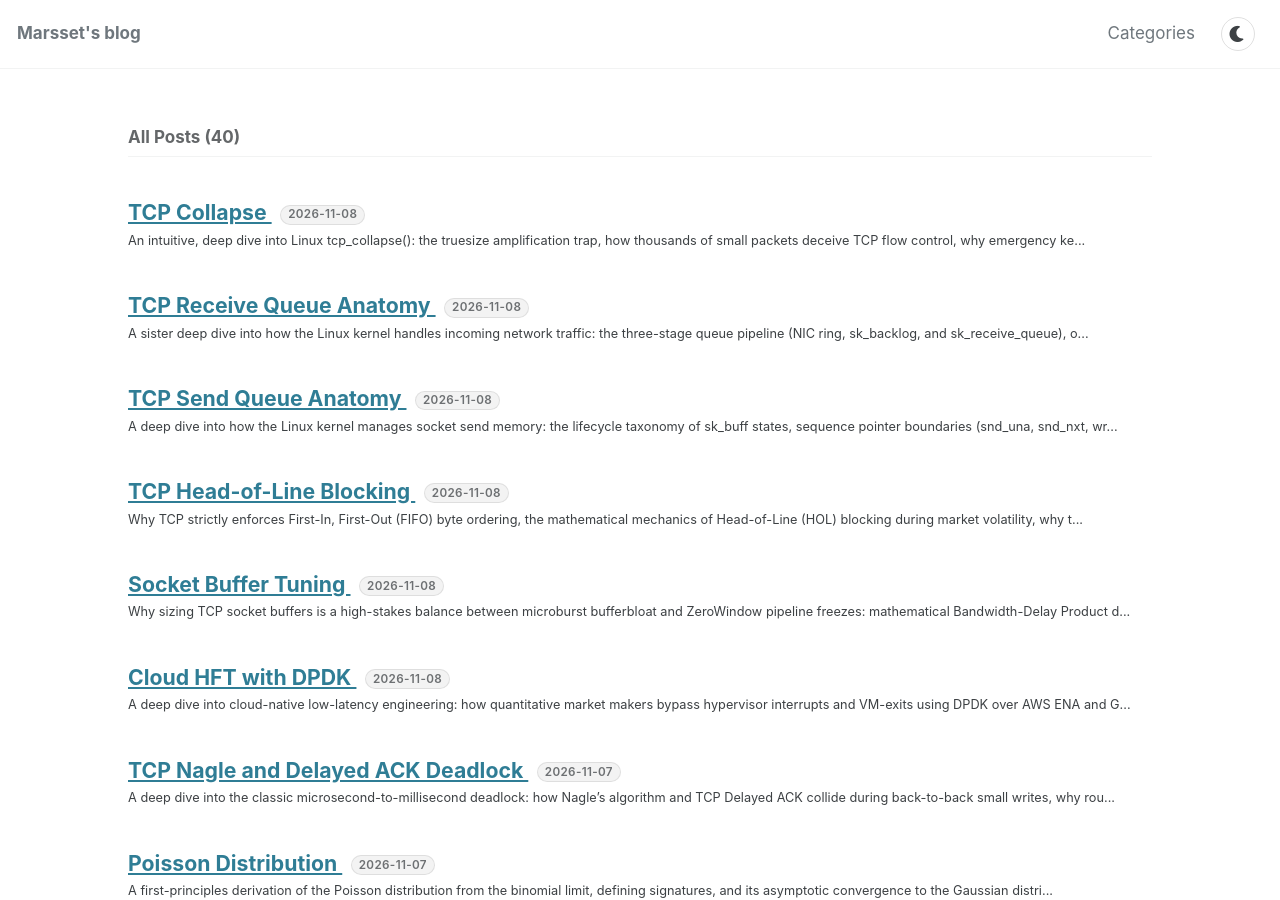
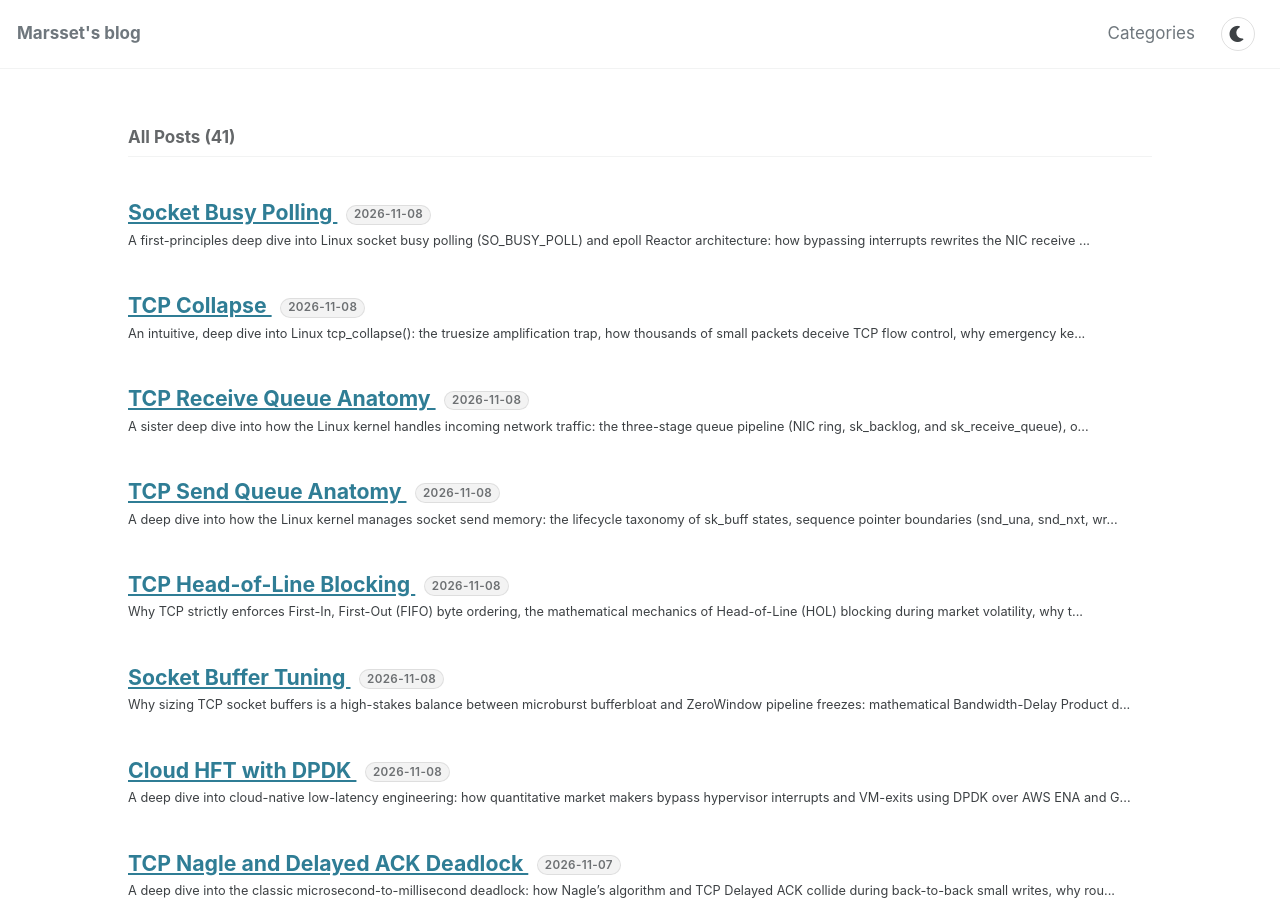
Before and after one commit to marsset/marsset.github.io, a Jekyll site: the page built from index.markdown, in a window 1280 px wide and 900 px high. Built offline with Jekyll 4.4.1, drawn with Linux system fonts in a browser that asks for light colours; cached includes are drawn as plain includes; some of the changed lines change nothing that is shown.

Commit message:
Add Socket Busy Polling post and cross-references

````diff
--- a/_posts/2026-11-08-tcp-receive-queue.markdown
+++ b/_posts/2026-11-08-tcp-receive-queue.markdown
@@ -203,10 +203,10 @@ Modern NICs use Generic Receive Offload (GRO) to bundle multiple incoming TCP pa
   sudo ethtool -K eth0 gro off lro off
   ```
 
-### 3. Eliminate Interrupt Jitter with `SO_BUSY_POLL`
+### 3. Eliminate Interrupt Jitter with [`SO_BUSY_POLL`](/system/2026/11/09/socket-busy-polling.html)
 Traditional packet delivery relies on hardware interrupts $\to$ NAPI softirq scheduling $\to$ context switch to user thread. This introduces $2\,\mu\text{s}$ to $10\,\mu\text{s}$ of unpredictable jitter.
 
-By configuring `SO_BUSY_POLL`, the user-space thread spins directly on the device driver queue, draining packets the nanosecond DMA finishes:
+By configuring [`SO_BUSY_POLL`](/system/2026/11/09/socket-busy-polling.html), the user-space thread spins directly on the device driver queue, draining packets the nanosecond DMA finishes:
 
 ```cpp
 int busy_poll_us = 50; // Poll for 50 microseconds
--- /dev/null
+++ b/_posts/2026-11-09-socket-busy-polling.markdown
@@ -0,0 +1,255 @@
+---
+title: "Socket Busy Polling"
+date: 2026-11-09 07:15:00 +0800
+categories:
+  - system
+tags: system linux kernel networking tcp low-latency performance epoll
+excerpt: >
+  A first-principles deep dive into Linux socket busy polling (SO_BUSY_POLL) and epoll Reactor architecture: how bypassing interrupts rewrites the NIC receive path, CPU cache and thermal trade-offs, Edge vs. Level triggering, and preventing FD starvation during market bursts.
+---
+
+In our previous explorations of [TCP Receive Queue Anatomy](/system/2026/11/08/tcp-receive-queue.html) and [TCP Collapse](/system/2026/11/09/tcp-collapse.html), we analyzed how packets travel from the physical wire into kernel memory buffers (`sk_receive_queue`).
+
+However, that only solves half the journey. Once a packet lands in kernel memory, a fundamental architectural dilemma emerges:
+
+**How does your application code actually learn that the packet is there?**
+
+If your application only handles one connection, it can simply call `read()` and block. But high-performance trading gateways and market data handlers simultaneously manage dozens or hundreds of sockets: exchange price feeds, broker drop copies, order entry gateways, and risk engines.
+
+To solve this, Linux provides **`epoll`**—the kernel's event multiplexer. Yet under default configurations, both `epoll` and standard socket I/O rely on hardware interrupts and OS scheduler wakeups that inject $5$ to $20\,\mu\text{s}$ of tail latency into every packet.
+
+To eliminate this overhead, high-frequency execution stacks turn to **`SO_BUSY_POLL`**.
+
+---
+
+## 1. What is `epoll`? (The 60-Second Primer)
+
+If you have never worked with `epoll`, the concept is straightforward when viewed as an alternative to thread-per-socket architectures.
+
+### The Problem: Multi-Socket Blocking
+Imagine an execution engine managing 50 sockets. If your thread calls a blocking `read()` on Socket 1, the operating system puts the thread to sleep until Socket 1 receives data.
+
+If Socket 5 (an exchange order fill) receives urgent data a microsecond later, **your application is completely blind to it** because the thread is asleep waiting on Socket 1.
+
+```text
+Thread State: [ BLOCKED ON SOCKET 1 ] ──► ASLEEP (TASK_INTERRUPTIBLE)
+Socket 5:     [ CRITICAL ORDER FILL ARRIVES ] ──► WAITING UNNOTICED IN RAM!
+```
+
+### The Solution: Event Multiplexing with `epoll`
+Instead of blocking on individual sockets, your thread gives all 50 socket file descriptors (FDs) to the kernel using `epoll`:
+1. **`epoll_create1()`**: Creates an `epoll` instance inside the kernel (backed by a Red-Black tree of watched file descriptors).
+2. **`epoll_ctl()`**: Adds, modifies, or removes sockets to watch for events (e.g., `EPOLLIN` indicates data is ready to be read).
+3. **`epoll_wait()`**: Puts the thread to sleep **once**, waiting on the entire set of 50 sockets. As soon as *any* socket receives data, `epoll_wait()` returns an array of ready file descriptors.
+
+Your thread wakes up, drains data from the ready sockets, and calls `epoll_wait()` again. This is the foundation of the classic **Reactor Pattern**.
+
+---
+
+## 2. The Latency Trap: Traditional NAPI and Interrupts
+
+Under the default Linux network stack, how does `epoll_wait()` know when to wake up?
+
+It relies on a chain of hardware interrupts, software interrupts (NAPI softirqs), and OS scheduler context switches:
+
+```text
+1. Wire Arrival:       Packet lands in NIC Hardware RX Ring via DMA
+                              │
+2. Hardware Interrupt: NIC fires IRQ line to CPU core
+                              │
+3. Top-Half Handler:   CPU suspends user code; masks NIC interrupts; schedules NAPI
+                              │
+4. Bottom-Half (NAPI): ksoftirqd wakes; calls driver napi_poll(); allocates sk_buff;
+                       enqueues to sk_receive_queue; calls sk->sk_data_ready()
+                              │
+5. Scheduler Wakeup:   Kernel moves user thread from wait queue to run queue;
+                       context switches CPU registers and memory page tables
+                              │
+6. Application Read:   Thread returns from epoll_wait(), executes recv()
+```
+
+### The Cost of the Interrupt Chain
+This traditional chain introduces severe latency liabilities for high-frequency trading:
+* **Context-Switch Penalties:** Transitioning the CPU core from user space to kernel space, running interrupt service routines, and switching back costs $2$ to $5\,\mu\text{s}$.
+* **Scheduler Jitter:** The OS scheduler may take anywhere from $5$ to $50\,\mu\text{s}$ to reschedule a sleeping thread (`TASK_INTERRUPTIBLE` $\to$ `TASK_RUNNING`), especially under core contention.
+* **CPU Cache Thrashing:** In many Linux configurations, the hardware interrupt fires on Core A (servicing `ksoftirqd`), while your trading application runs on Core B. When Core B finally calls `recv()`, the packet headers and payload reside on Core A's L1/L2 caches, forcing an expensive **cross-core cache coherency bounce (L3 miss)**.
+
+---
+
+## 3. How `SO_BUSY_POLL` Rewrites the Receive Path
+
+Linux 3.11 introduced **`SO_BUSY_POLL`** (`SOL_SOCKET`), fundamentally altering the packet delivery pipeline:
+
+```c
+int busy_poll_us = 50; // Poll for up to 50 microseconds
+setsockopt(sock_fd, SOL_SOCKET, SO_BUSY_POLL, &busy_poll_us, sizeof(busy_poll_us));
+```
+
+### The Fundamental Shift: Inverting Control
+Instead of passively yielding the CPU and waiting for the kernel to wake it up via interrupt, **the user-space application thread itself drives the NIC polling routine from process context**.
+
+```text
+TRADITIONAL INTERRUPT PATH:
+Application: [ epoll_wait() ] ──► SLEEP (Yields CPU) ───────────────► WAKEUP ──► recv()
+                                     ▲                                  ▲
+Hardware:    Packet Arrives ──► Hard IRQ ──► SoftIRQ (napi_poll) ───────┘
+
+SO_BUSY_POLL PATH:
+Application: [ epoll_wait() / recv() ]
+                   │
+                   ▼ (Receive queue empty? DO NOT SLEEP!)
+             User thread calls directly into driver's napi_poll()
+                   │
+                   ├─► Checks NIC Hardware RX Ring descriptors in RAM
+                   ├─► Packet detected! Moves into sk_receive_queue
+                   ▼
+             Returns data immediately to user buffer! (ZERO IRQs, ZERO Context Switches)
+```
+
+### How It Works Mechanically
+1. When your application calls `recv()`, `read()`, or `epoll_wait()`, the kernel checks `sk_receive_queue`.
+2. If packets are already present, they are returned immediately.
+3. If the queue is empty, the kernel **refuses to sleep**. Instead, the current thread enters a tight loop for up to `busy_poll_us` microseconds.
+4. On every loop iteration, the user thread calls the network device driver's `napi_poll()` method directly.
+5. The thread reads the physical NIC RX ring descriptors in host RAM. As soon as a descriptor indicates a packet has arrived via DMA, the thread executes the TCP stack logic inline and copies the payload to user space.
+
+If no packet arrives before the `busy_poll_us` timer expires, the thread gracefully falls back to the traditional interrupt-driven sleep.
+
+---
+
+## 4. Architectural Trade-offs: Cache, Core, and Thermals
+
+While `SO_BUSY_POLL` eliminates interrupt overhead, it is not a free lunch. It trades hardware efficiency and power for deterministic tail latency.
+
+### 1. CPU Cache: The Pure Win
+* **Zero L3 Cache Bouncing:** The exact CPU core that processes the trading logic is the core executing `napi_poll()`.
+* **Hot L1/L2 Cachelines:** As the core DMA-polls the ring buffer and executes TCP validation, the packet payload is brought directly into the core's private L1 and L2 data caches. When the function returns to user space, the payload is already smoking hot in L1 cache, allowing message decoders (e.g., SBE or FIX parsers) to run with zero memory stall cycles.
+
+### 2. Core Utilization: The Dedicated Resource Cost
+* In traditional systems, an idle network thread yields the CPU, allowing other processes to run.
+* With `SO_BUSY_POLL`, the core spins at **100% CPU utilization** during active bursts.
+* To prevent priority inversions and thread starvation, cores running `SO_BUSY_POLL` must be **strictly isolated (`isolcpus`)** and dedicated to network processing. You cannot safely co-locate batch computing or logging threads on a busy-polling core.
+
+### 3. Thermal & Power Consumption: Turbo Frequency Penalties
+* **No C-States:** Modern Intel/AMD CPUs drop idle cores into low-power sleep states (C1, C6) to conserve energy and manage thermal headroom. Busy polling keeps the core pinned in C0 (full power) indefinitely.
+* **Thermal Throttling & Turbo Budget:** Server processors dynamically allocate power to boost clock frequencies (Intel Turbo Boost / AMD Precision Boost). When multiple cores are pinned at 100% running busy polls, package power consumption spikes. This can force the processor to downclock all cores across the socket to stay within the thermal envelope (TDP), inadvertently reducing the peak clock speed of your pricing calculation engines.
+
+---
+
+## 5. Reactor Triggering: Edge (`EPOLLET`) vs. Level (`EPOLLLT`)
+
+In an `epoll`-based Reactor architecture, the kernel allows you to configure how sockets notify your event loop:
+
+### Level-Triggered (`EPOLLLT` - The Default)
+* **Behavior:** As long as there is unread data sitting in `sk_receive_queue`, `epoll_wait()` will **repeatedly report the socket as ready** on every single invocation.
+* **Advantage:** Foolproof simplicity. If your application only reads 500 bytes of a 2 KB message, the very next call to `epoll_wait()` will immediately return the socket again.
+* **Disadvantage:** High system call overhead. If you cannot process all data immediately, `epoll_wait()` continually wakes up on the same FD, burning unnecessary CPU cycles.
+
+### Edge-Triggered (`EPOLLET` - The State Transition)
+* **Behavior:** `epoll_wait()` delivers a notification **only when new data arrives on a previously quiescent socket** (a rising edge from 0 bytes to $> 0$ bytes).
+* **Advantage:** Maximum throughput and minimal kernel event transitions. `epoll` notifies you once; it will not notify you again until *new* traffic arrives from the wire.
+* **The Dangerous Trap:** If you call `recv()` once, consume only half the available buffer, and return to `epoll_wait()`, **the kernel will never notify you again for the remaining data**. The remaining bytes will sit frozen in `sk_receive_queue` indefinitely until an unrelated packet arrives to trigger a new edge.
+
+```text
+EDGE-TRIGGERED MANDATE:
+When using EPOLLET, you MUST use non-blocking sockets (O_NONBLOCK)
+and read in a tight loop until recv() explicitly returns -1 with EAGAIN or EWOULDBLOCK.
+```
+
+---
+
+## 6. The FD Starvation Catastrophe and Prevention
+
+The strict requirement of `EPOLLET`—draining a socket until `EAGAIN`—creates one of the most dangerous failure modes in financial market gateways: **File Descriptor Starvation (FD Starvation)**.
+
+### The Attack Vector: The Market Burst
+Imagine your Reactor thread monitors two sockets:
+* **Socket A:** Binance BTC-USDT market data tick stream.
+* **Socket B:** CME Order Execution Gateway (where your fill confirmations arrive).
+
+At 08:30:00 EST (CPI data release), Binance unleashes an avalanche of 500,000 quote updates per second.
+
+Because Socket A is in `EPOLLET` mode, your worker thread executes the standard draining loop:
+
+```c
+// THE DANGEROUS LOOP:
+while ((bytes_read = recv(sock_a, buf, sizeof(buf), MSG_DONTWAIT)) > 0) {
+    process_quote(buf, bytes_read);
+}
+// Thread will NOT exit this loop until recv() returns EAGAIN!
+```
+
+If packets arrive on Socket A faster than the thread can parse them, **`recv()` never returns `EAGAIN`**.
+
+The thread remains permanently trapped in the `while` loop on Socket A. Meanwhile, an urgent fill confirmation arrives on Socket B. Because the thread never returns to `epoll_wait()`, **Socket B is completely starved of CPU time**, leading to stale risk checks and blown trade execution windows.
+
+```text
+Thread Timeline:
+[ Draining Socket A ] ──► [ Draining Socket A ] ──► [ Draining Socket A ] (Trapped!)
+                                                                  ▲
+Socket B (Order Fill): [ Arrived at 08:30:00.001 ] ───────────────┴── STARVED! (Not inspected)
+```
+
+---
+
+## 7. How to Prevent FD Starvation in Production
+
+High-performance systems use three battle-tested architectural patterns to prevent single-socket monopolization:
+
+### 1. Quota-Based Fair Draining (The Heuristic Approach)
+Never allow an event loop iteration to drain an unbounded volume of data from a single socket. Enforce a **read quota** (e.g., maximum 64 KB or 32 packets per event):
+
+```c
+int packets_read = 0;
+const int MAX_BATCH_QUOTA = 32;
+
+while (packets_read < MAX_BATCH_QUOTA) {
+    ssize_t n = recv(fd, buf, sizeof(buf), MSG_DONTWAIT);
+    if (n < 0) {
+        if (errno == EAGAIN || errno == EWOULDBLOCK) break; // Fully drained
+        handle_error(fd);
+        break;
+    }
+    process_message(buf, n);
+    packets_read++;
+}
+
+if (packets_read == MAX_BATCH_QUOTA) {
+    // Quota exhausted! Socket may still have data.
+    // Re-insert into internal pending queue to process on next tick!
+    enqueue_pending_fd(fd);
+}
+```
+
+If a socket hits its quota before reaching `EAGAIN`, the application stores the socket in an in-memory round-robin queue. The event loop moves on to service other ready FDs, ensuring fair CPU scheduling across all connections.
+
+### 2. Multi-Reactor Thread Isolation
+Do not mix market data ingestion with order execution on the same event loop:
+* **Market Data Thread (Core 2):** Dedicated solely to handling high-throughput market quote streams using busy polling and batched quotas.
+* **Order Entry Thread (Core 3):** Dedicated exclusively to low-volume, ultra-low-latency order management and fill responses.
+
+By isolating these connections across distinct CPU cores, a flood on market data feeds physically cannot starve the order execution pathway.
+
+### 3. `EPOLLONESHOT` Thread Hand-off
+For multi-threaded worker pools, configure sockets with `EPOLLONESHOT`:
+```c
+event.events = EPOLLIN | EPOLLET | EPOLLONESHOT;
+epoll_ctl(epfd, EPOLL_CTL_MOD, sock_fd, &event);
+```
+Once `epoll_wait()` returns a notification for that socket, the kernel automatically disables further events on it until your application explicitly re-arms it with `epoll_ctl(..., EPOLL_CTL_MOD, ...)`.
+
+This guarantees that only one worker thread touches the socket at any given moment, enabling other threads to concurrently service remaining connections without race conditions.
+
+---
+
+## Summary Architecture Matrix
+
+| Dimension | Standard Linux Network Stack | `SO_BUSY_POLL` Stack |
+| :--- | :--- | :--- |
+| **Notification Trigger** | Hardware IRQ $\to$ SoftIRQ (`ksoftirqd`) | Process-context DMA Ring Polling |
+| **Context Switches** | Required ($2$–$5\,\mu\text{s}$ overhead) | Zero (In-thread execution) |
+| **Cache Behavior** | Cross-core bounce (Core A $\to$ Core B) | In-core hot L1/L2 cache residency |
+| **Core Utilization** | Low when idle; yields CPU | 100% dedicated during polling window |
+| **CPU Thermals** | Normal (allows C1/C6 power saving) | High (pins core in C0 state) |
+| **Trigger Mechanism** | Level-Triggered (`EPOLLLT`) default | Edge-Triggered (`EPOLLET`) with quotas |
+| **Burst Hazard** | Tail-latency spikes from scheduler lag | FD Starvation under unmetered loops |
--- a/_posts/2026-11-09-tcp-collapse.markdown
+++ b/_posts/2026-11-09-tcp-collapse.markdown
@@ -214,10 +214,10 @@ Ensure your receive memory ceilings have enough slack to absorb high-frequency m
 sysctl -w net.ipv4.tcp_rmem="4096 131072 16777216"
 ```
 
-### 3. Spin Draining with `SO_BUSY_POLL`
+### 3. Spin Draining with [`SO_BUSY_POLL`](/system/2026/11/09/socket-busy-polling.html)
 If the user-space thread drains packets the instant they hit `sk_receive_queue`, memory usage never accumulates to trigger `tcp_prune_queue()`.
 
-Enabling low-latency busy polling bypasses interrupt scheduling delays and keeps the receive queue drained in sub-microsecond time:
+Enabling low-latency busy polling bypasses interrupt scheduling delays and keeps the receive queue drained in sub-microsecond time (see [Socket Busy Polling](/system/2026/11/09/socket-busy-polling.html) for architecture details):
 
 ```c
 int busy_poll_us = 50;
````
